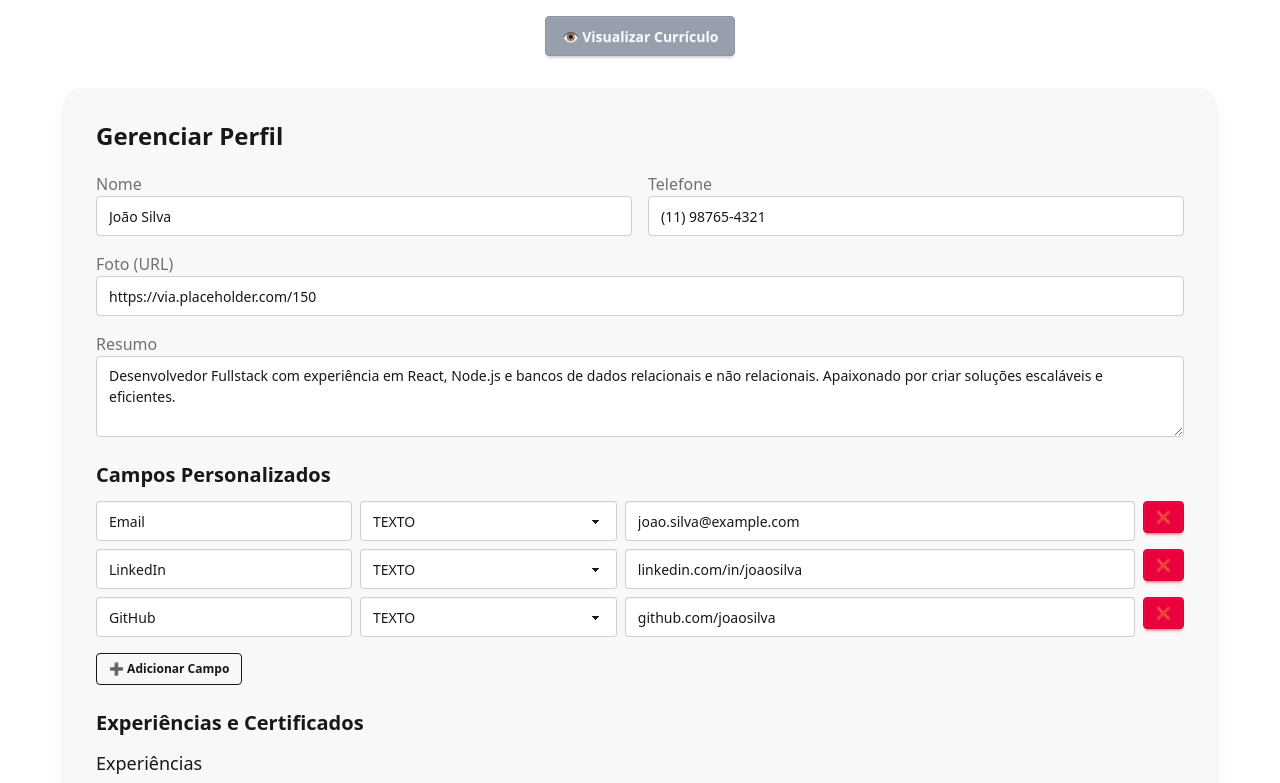
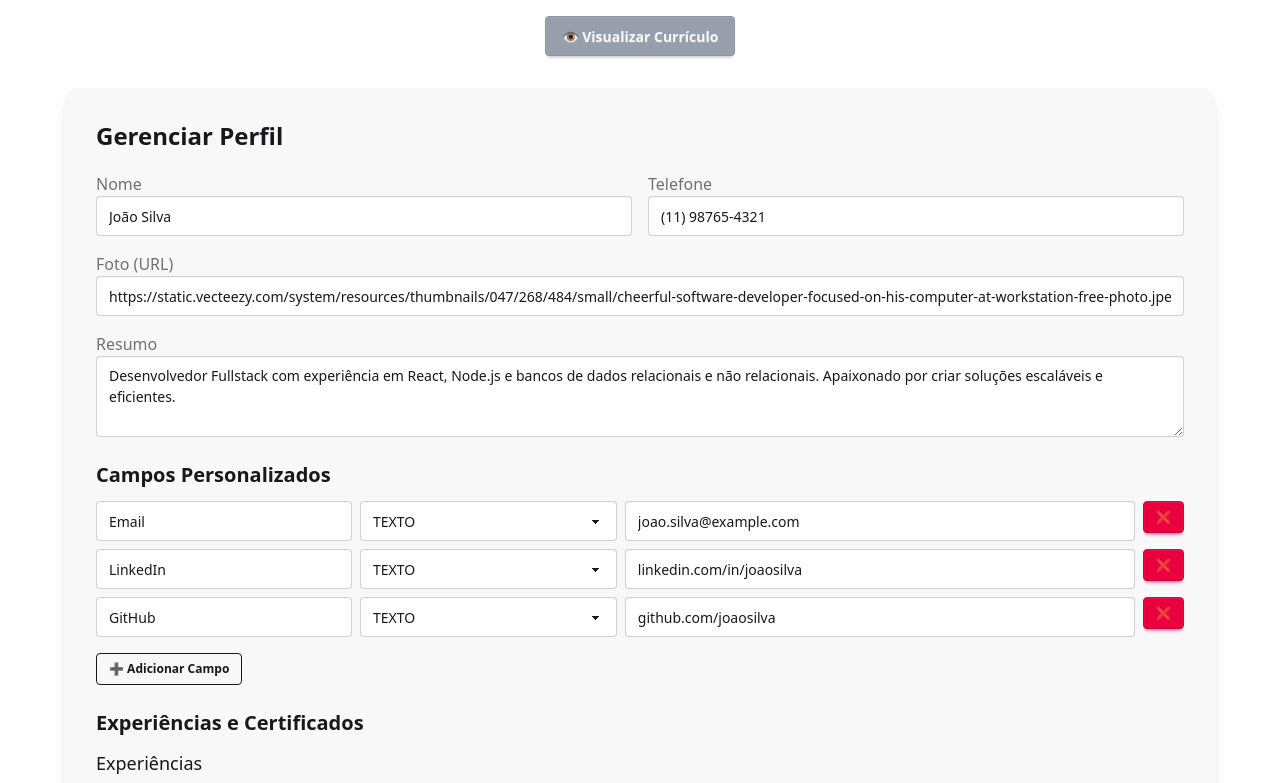
Before and after one commit to PDM7/CV, a React (Vite) app: page /perfil in a window 1280 px wide. Shown: the top 783 px of the page. Built offline with nearby package versions, Linux system fonts and the light colour scheme.

Commit message:
Ajustes CSS - Mock Foto, Sem Borda Azul

```diff
--- a/lab/data.json
+++ b/lab/data.json
@@ -3,7 +3,7 @@
     "chave": 1,
     "nome": "João Silva",
     "telefone": "(31) 99999-9999",
-    "foto": "https://via.placeholder.com/100",
+    "foto": "https://static.vecteezy.com/system/resources/thumbnails/047/268/484/small/cheerful-software-developer-focused-on-his-computer-at-workstation-free-photo.jpeg",
     "resumo": "Desenvolvedor Java com sólida experiência em sistemas corporativos e arquitetura de microsserviços.",
     "campos": [
       { "nome_campo": "LinkedIn", "tipo_campo": "TEXTO", "valor_campo": "linkedin.com/in/joaosilva" },
@@ -37,7 +37,7 @@
     "chave": 2,
     "nome": "Maria Fernandes",
     "telefone": "(21) 98888-8888",
-    "foto": "https://via.placeholder.com/100",
+    "foto": "https://static.vecteezy.com/system/resources/thumbnails/047/268/484/small/cheerful-software-developer-focused-on-his-computer-at-workstation-free-photo.jpeg",
     "resumo": "Desenvolvedora Python com foco em automação de processos, análise de dados e machine learning.",
     "campos": [
       { "nome_campo": "LinkedIn", "tipo_campo": "TEXTO", "valor_campo": "linkedin.com/in/mariafernandes" },
@@ -71,7 +71,7 @@
     "chave": 3,
     "nome": "Carlos Mendes",
     "telefone": "(11) 97777-7777",
-    "foto": "https://via.placeholder.com/100",
+    "foto": "https://static.vecteezy.com/system/resources/thumbnails/047/268/484/small/cheerful-software-developer-focused-on-his-computer-at-workstation-free-photo.jpeg",
     "resumo": "Analista de BI com experiência em Power BI, SQL Server e modelagem dimensional.",
     "campos": [
       { "nome_campo": "LinkedIn", "tipo_campo": "TEXTO", "valor_campo": "linkedin.com/in/carlosmendes" },
@@ -105,7 +105,7 @@
     "chave": 4,
     "nome": "Fernanda Oliveira",
     "telefone": "(41) 96666-6666",
-    "foto": "https://via.placeholder.com/100",
+    "foto": "https://static.vecteezy.com/system/resources/thumbnails/047/268/484/small/cheerful-software-developer-focused-on-his-computer-at-workstation-free-photo.jpeg",
     "resumo": "Especialista em Testes e QA, com forte atuação em automação, integração contínua e qualidade de software.",
     "campos": [
       { "nome_campo": "LinkedIn", "tipo_campo": "TEXTO", "valor_campo": "linkedin.com/in/fernandaoliveira" },
@@ -139,7 +139,7 @@
     "chave": 5,
     "nome": "Ricardo Alves",
     "telefone": "(85) 95555-5555",
-    "foto": "https://via.placeholder.com/100",
+    "foto": "https://static.vecteezy.com/system/resources/thumbnails/047/268/484/small/cheerful-software-developer-focused-on-his-computer-at-workstation-free-photo.jpeg",
     "resumo": "Especialista em PHP com foco em sistemas web de alta performance e APIs REST.",
     "campos": [
       { "nome_campo": "LinkedIn", "tipo_campo": "TEXTO", "valor_campo": "linkedin.com/in/ricardoalves" },
--- a/src/pages/profile/PerfilPage.tsx
+++ b/src/pages/profile/PerfilPage.tsx
@@ -44,7 +44,7 @@ export default function PerfilPage() {
     chave: 1,
     nome: "João Silva",
     telefone: "(11) 98765-4321",
-    foto: "https://via.placeholder.com/150",
+    foto: "https://static.vecteezy.com/system/resources/thumbnails/047/268/484/small/cheerful-software-developer-focused-on-his-computer-at-workstation-free-photo.jpeg",
     resumo: "Desenvolvedor Fullstack com experiência em React, Node.js e bancos de dados relacionais e não relacionais. Apaixonado por criar soluções escaláveis e eficientes.",
     campos: [
       { nome_campo: "Email", tipo_campo: "TEXTO", valor_campo: "joao.silva@example.com" },
--- a/src/pages/profile/components/CurriculoView.tsx
+++ b/src/pages/profile/components/CurriculoView.tsx
@@ -134,7 +134,7 @@ export default function CurriculoView({ perfil }: CurriculoViewProps) {
               </h2>
               <div className="space-y-4">
                 {experiencias.map((exp, index) => (
-                  <div key={index} className="border-l-4 border-blue-500 pl-4">
+                  <div key={index} className="border-blue-500 pl-4">
                     <div className="flex justify-between items-start mb-1">
                       <h3 className="text-lg font-semibold text-gray-800">{exp.nome_experiencia}</h3>
                       <span className="text-sm text-gray-600 bg-gray-100 px-2 py-1 rounded">
```
